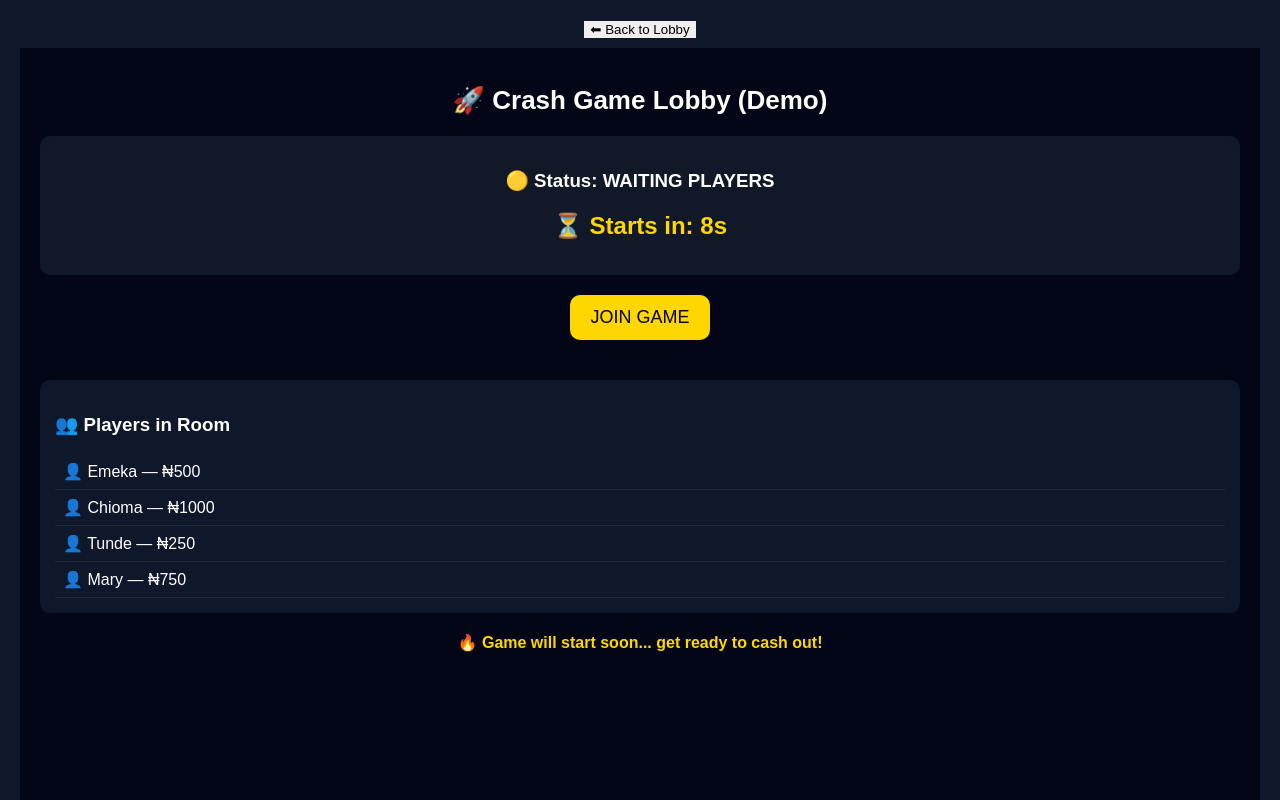
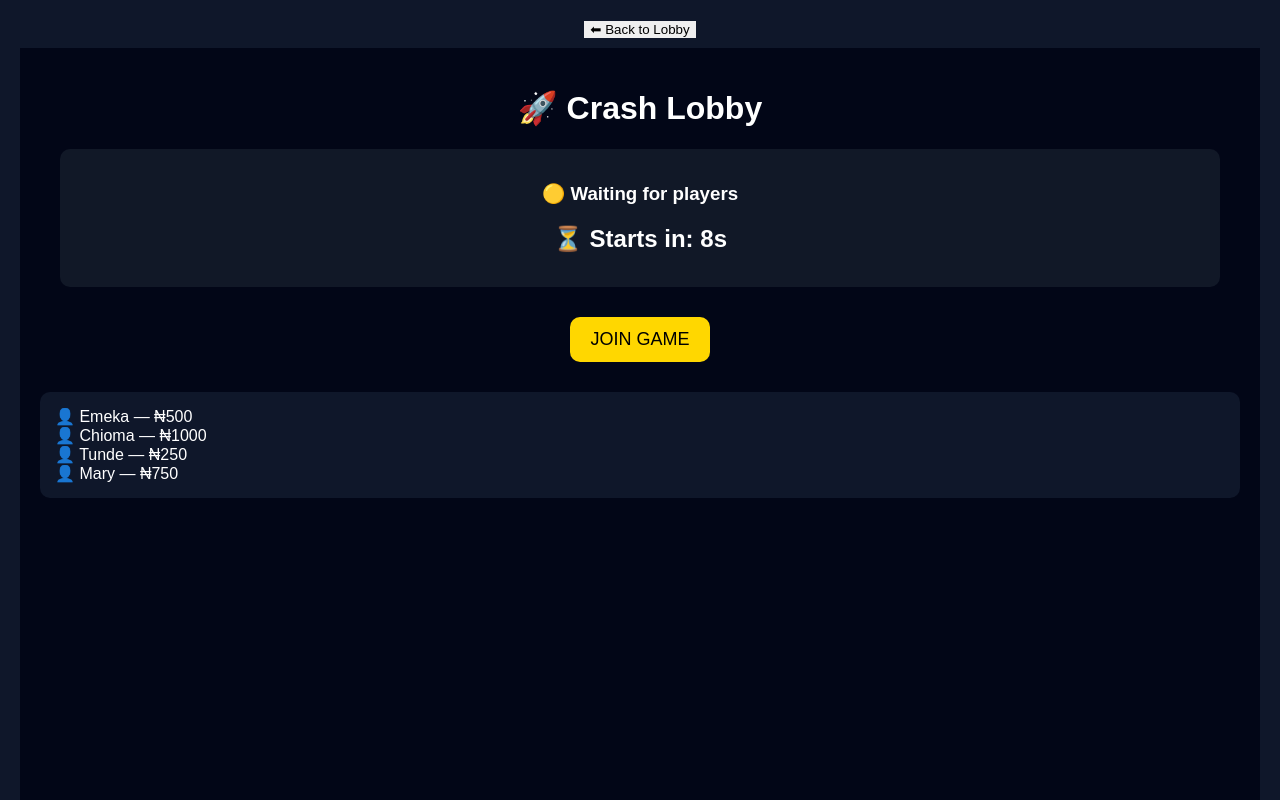
Before and after one commit to annamoyosore/win9ja, a React (Vite) app: page / in a window 1280 px wide. Both pictures are taken after a click on the button "🃏 Play Whot". Built offline with nearby package versions, Linux system fonts and the light colour scheme.

Commit message:
Update WhotGame.jsx

```diff
--- a/src/WhotGame.jsx
+++ b/src/WhotGame.jsx
@@ -7,53 +7,52 @@ const fakePlayers = [
   { id: 4, name: "Mary", stake: 750 }
 ];
 
-export default function CrashWaitingRoomDemo() {
+export default function CrashGameDemo() {
+  const [screen, setScreen] = useState("lobby");
   const [countdown, setCountdown] = useState(10);
   const [players, setPlayers] = useState(fakePlayers);
   const [joined, setJoined] = useState(false);
 
-  // countdown animation
+  // countdown
   useEffect(() => {
-    if (countdown <= 0) return;
+    if (screen !== "lobby") return;
+    if (countdown <= 0) {
+      setScreen("live"); // 🚀 AUTO MOVE TO NEXT ROOM
+      return;
+    }
 
     const t = setInterval(() => {
       setCountdown((c) => c - 1);
     }, 1000);
 
     return () => clearInterval(t);
-  }, [countdown]);
+  }, [countdown, screen]);
 
-  // fake "join"
+  // JOIN
   function joinGame() {
     if (joined) return;
 
     setPlayers((prev) => [
       ...prev,
-      {
-        id: Date.now(),
-        name: "You",
-        stake: 500
-      }
+      { id: Date.now(), name: "You", stake: 500 }
     ]);
 
     setJoined(true);
   }
 
+  // =========================
+  // LOBBY SCREEN
+  // =========================
+  if (screen === "lobby") {
     return (
       <div style={styles.container}>
+        <h1>🚀 Crash Lobby</h1>
 
-      {/* TITLE */}
-      <h1 style={styles.title}>🚀 Crash Game Lobby (Demo)</h1>
-
-      {/* STATUS */}
         <div style={styles.card}>
-        <h3>🟡 Status: WAITING PLAYERS</h3>
-        <h2 style={{ color: "gold" }}>
-          ⏳ Starts in: {countdown}s
-        </h2>
+          <h3>🟡 Waiting for players</h3>
+          <h2>⏳ Starts in: {countdown}s</h2>
         </div>
 
-      {/* JOIN BUTTON */}
         <button
           onClick={joinGame}
           style={{
@@ -64,28 +63,37 @@ export default function CrashWaitingRoomDemo() {
           {joined ? "JOINED" : "JOIN GAME"}
         </button>
 
-      {/* PLAYERS LIST */}
         <div style={styles.list}>
-        <h3>👥 Players in Room</h3>
-
           {players.map((p) => (
-          <div key={p.id} style={styles.player}>
+            <div key={p.id}>
               👤 {p.name} — ₦{p.stake}
             </div>
           ))}
         </div>
-
-      {/* FAKE LIVE ANIMATION */}
-      <div style={styles.footer}>
-        🔥 Game will start soon... get ready to cash out!
-      </div>
-
       </div>
     );
   }
 
   // =========================
-// STYLES
+  // LIVE ROOM SCREEN
+  // =========================
+  return (
+    <div style={styles.container}>
+      <h1>🚀 GAME STARTED</h1>
+
+      <h2 style={{ color: "lime" }}>
+        💹 Multiplier Running...
+      </h2>
+
+      <p>Players: {players.length}</p>
+
+      <div style={styles.card}>
+        🎮 CASHOUT PHASE WILL GO HERE NEXT
+      </div>
+    </div>
+  );
+}
+
 // =========================
 const styles = {
   container: {
@@ -95,38 +103,24 @@ const styles = {
     minHeight: "100vh",
     color: "#fff"
   },
-  title: {
-    fontSize: 26,
-    marginBottom: 20
-  },
   card: {
     background: "#111827",
     padding: 15,
     borderRadius: 10,
-    marginBottom: 20
+    margin: 20
   },
   button: {
     padding: "12px 20px",
     fontSize: 18,
     borderRadius: 10,
     border: "none",
-    cursor: "pointer",
-    marginBottom: 20
+    margin: 10
   },
   list: {
     marginTop: 20,
-    textAlign: "left",
     background: "#0f172a",
     padding: 15,
-    borderRadius: 10
-  },
-  player: {
-    padding: 8,
-    borderBottom: "1px solid #1f2937"
-  },
-  footer: {
-    marginTop: 20,
-    color: "gold",
-    fontWeight: "bold"
+    borderRadius: 10,
+    textAlign: "left"
   }
 };
```
Lines whose indentation alone changed are shown as unchanged.
